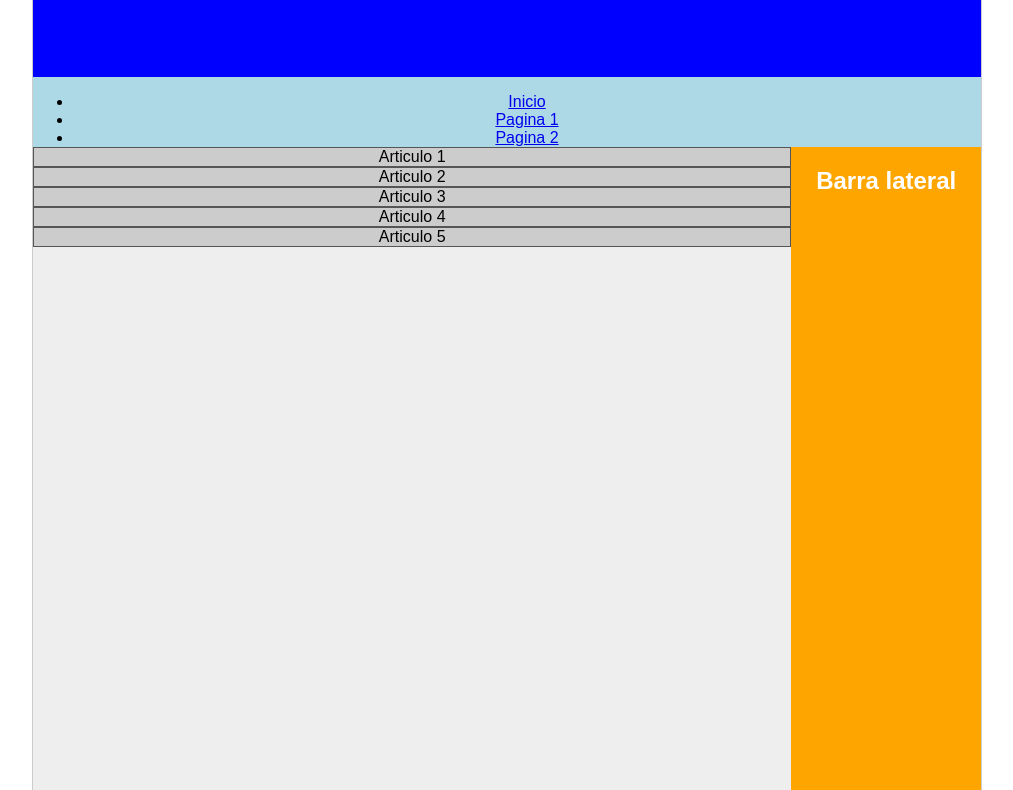
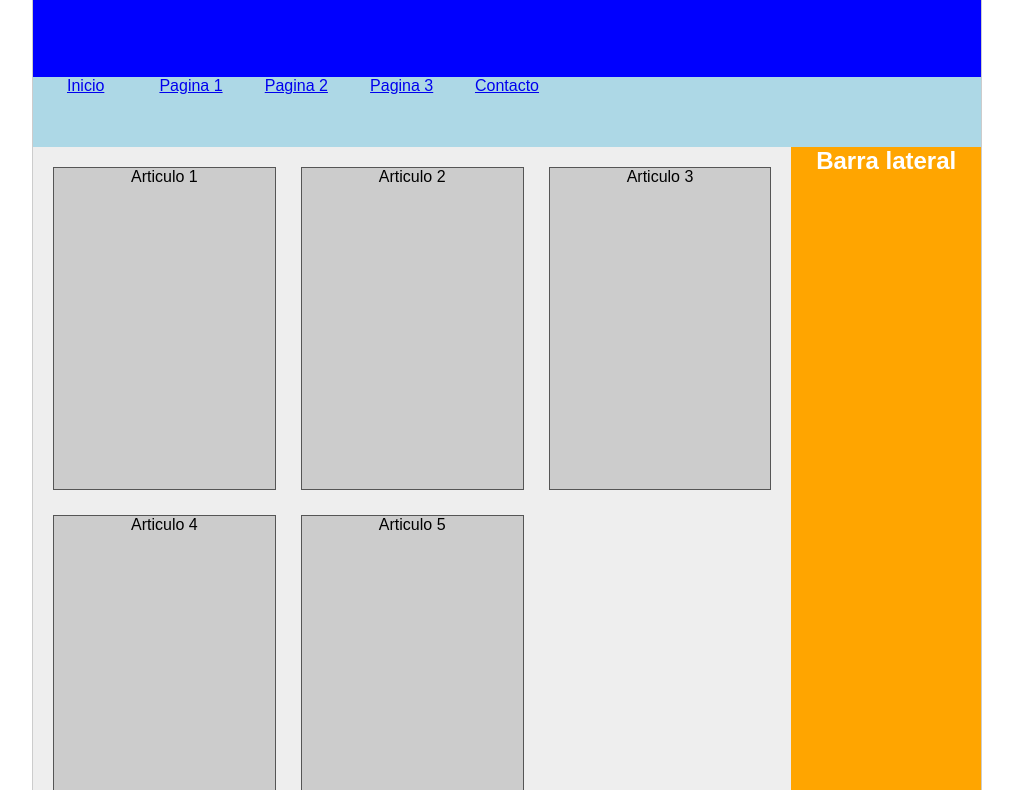
Before and after one commit to jjfcode/master-css, a plain HTML site: page aprendiendo-grid/index.html in a window 1280 px wide. Shown: the part 82-872 px from the top of the page, without its empty margins (133-1146 px from the left). Drawn offline with Linux system fonts and the light colour scheme.

Commit message:
175 grid dentro grid

```diff
--- a/aprendiendo-grid/style.css
+++ b/aprendiendo-grid/style.css
@@ -3,6 +3,11 @@ body{
     font-family: sans-serif;
 }
 /* EJERCICIO COMPLETO */
+#website * {
+    margin: 0px;
+    padding: 0px;
+}
+
 #website {
     display: grid;
     grid-template-columns: repeat(5, 1fr);
@@ -22,12 +27,24 @@ body{
 
 #menu {
     grid-column: 1 / 6;
+
     background: lightblue;
     color: black;
 }
 
+#menu ul {
+    display: grid;
+    grid-template-columns: repeat(9, 1fr);
+    list-style: none;
+}
+
 #contenido {
     grid-column: 1 / 5;
+    display: grid;
+    grid-template-columns: repeat(3, 1fr);
+    column-gap: 25px;
+    row-gap: 25px;
+    padding: 20px;
     background: #eee;
 }
 
```
